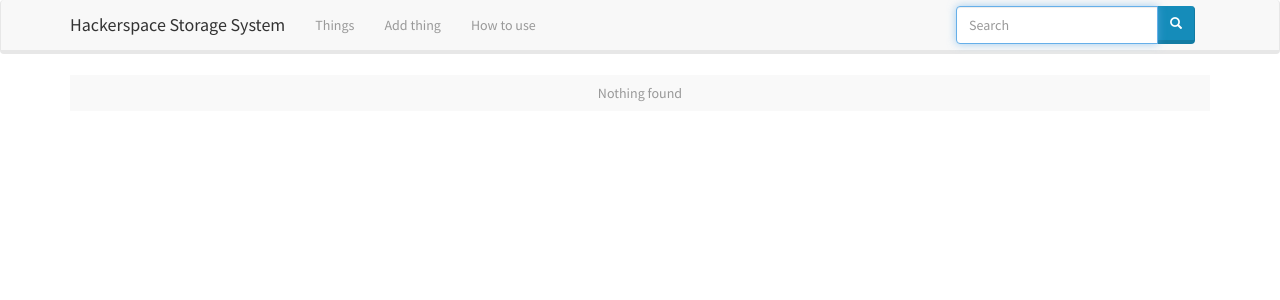
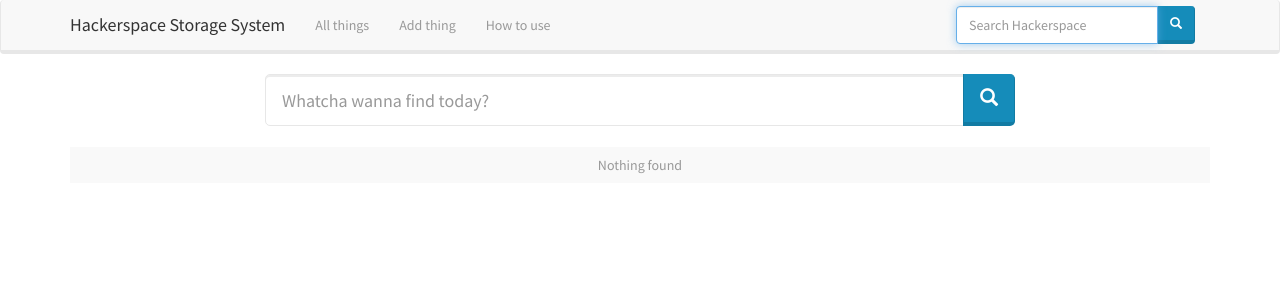
Before and after one commit to HackerspaceKRK/spejstore, a Django app: page /search in a window 1280 px wide. Shown: the top 300 px of the page. Run offline with Django 3.2, Linux system fonts and the light colour scheme; data that the repository does not hold is empty; parts of the project's set-up code (start-up, migrations or seed data) failed here and were passed over; some libraries are stand-ins or nearby versions.

Commit message:
Search everywhere

```diff
--- a/templates/base.html
+++ b/templates/base.html
@@ -25,14 +25,14 @@
 
     <div class="collapse navbar-collapse" id="bs-example-navbar-collapse-1">
       <ul class="nav navbar-nav">
-        <li><a href="/item/">Things</a></li>
+        <li><a href="/item/">All things</a></li>
         <li><a href="/admin/">Add thing</a></li>
         <li><a href="https://wiki.hackerspace.pl/members:services:inventory">How to use</a></li>
       </ul>
       <form class="navbar-form navbar-right" role="search" action="/search">
           <div class="form-group">
               <div class="input-group">
-                  <input type="text" class="form-control" placeholder="Search" name="q" autofocus>
+                  <input type="text" class="form-control" placeholder="Search Hackerspace" name="q" autofocus>
                   <span class="input-group-btn">
                       <button class="btn btn-primary" type="submit"><i class="glyphicon glyphicon-search"></i></button>
                   </span>
--- /dev/null
+++ b/templates/widgets/bigsearch.html
@@ -0,0 +1,12 @@
+<div class="row">
+  <div class="col-md-8 col-md-offset-2">
+      <form action="/search">
+      <div class="input-group input-group-lg">
+          <input type="text" class="form-control" name="q" placeholder="Whatcha wanna find today?">
+          <span class="input-group-btn">
+              <button class="btn btn-primary" type="submit"><i class="glyphicon glyphicon-search"></i></button>
+          </span>
+      </div>
+      </form>
+  </div>
+</div>
```
Also changed, not shown: storage/templates/index.html, storage/templates/results.html.
